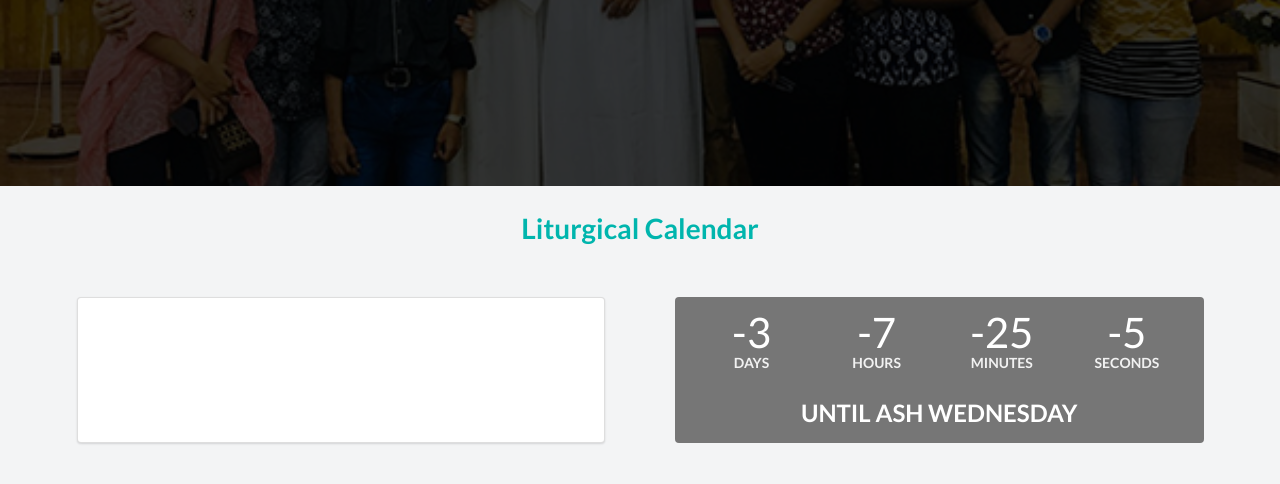
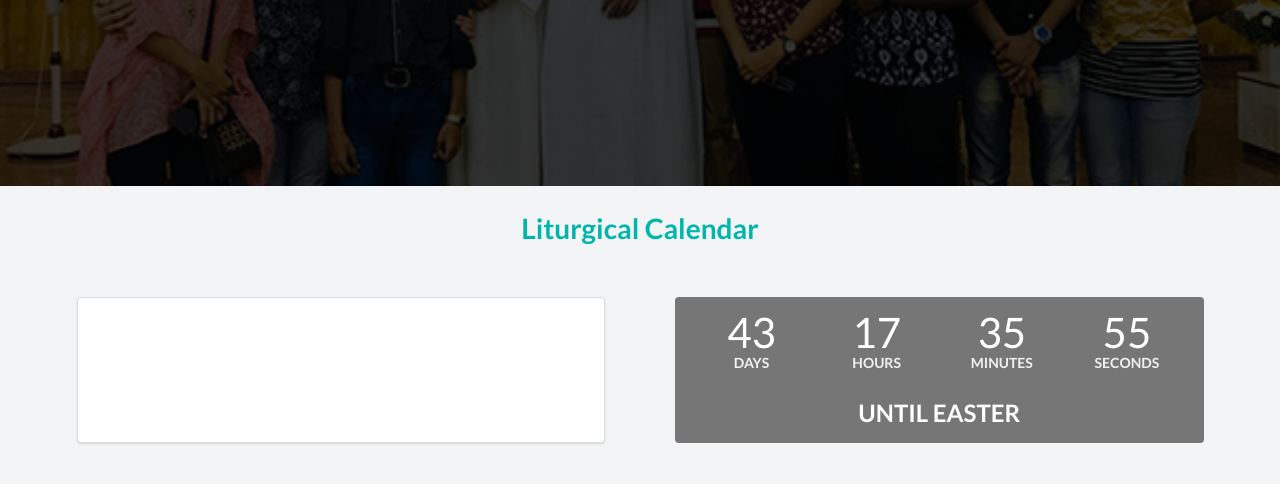
Before and after one commit to flavion-dsa/rpc, a plain HTML site: page index.html in a window 1280 px wide. Shown: the part 514-998 px from the top of the page. Drawn offline with nearby package versions, Linux system fonts and the light colour scheme; no server answers.

Commit message:
Update countdown

```diff
--- a/index.html
+++ b/index.html
@@ -236,7 +236,7 @@
         });
 
         function getCountdown () {
-          var countdown_date = new Date("Mar 6, 2019 00:00:00").getTime();
+          var countdown_date = new Date("Apr 21, 2019 00:00:00").getTime();
           var interval = setInterval(function () {
             var now = new Date().getTime();
             var time_left = countdown_date - now;
@@ -267,7 +267,7 @@
         "https://www.facebook.com/Resurrection-Parish-Choir-390749221437123",
         "https://instagram.com/resurrectionparishchoir"
       ],
-      "logo": "http://www.resurrectionparishchoir.gq/assets/imgs/choir_logo.png",
+      "logo": "http://www.resurrectionparishchoir.gq/icons/ms-icon-310x310.png",
       "email": "resurrectionparishchoir(at)gmail.com",
       "founder": {
         "@type": "Person",
@@ -444,7 +444,7 @@
                   <div class="label">Seconds</div>
                 </div>
               </div>
-              <h2 class="ui header">UNTIL ASH WEDNESDAY</h2>
+              <h2 class="ui header">UNTIL EASTER</h2>
             </div>
           </div>
 
```
Also changed, not shown: README.md.
